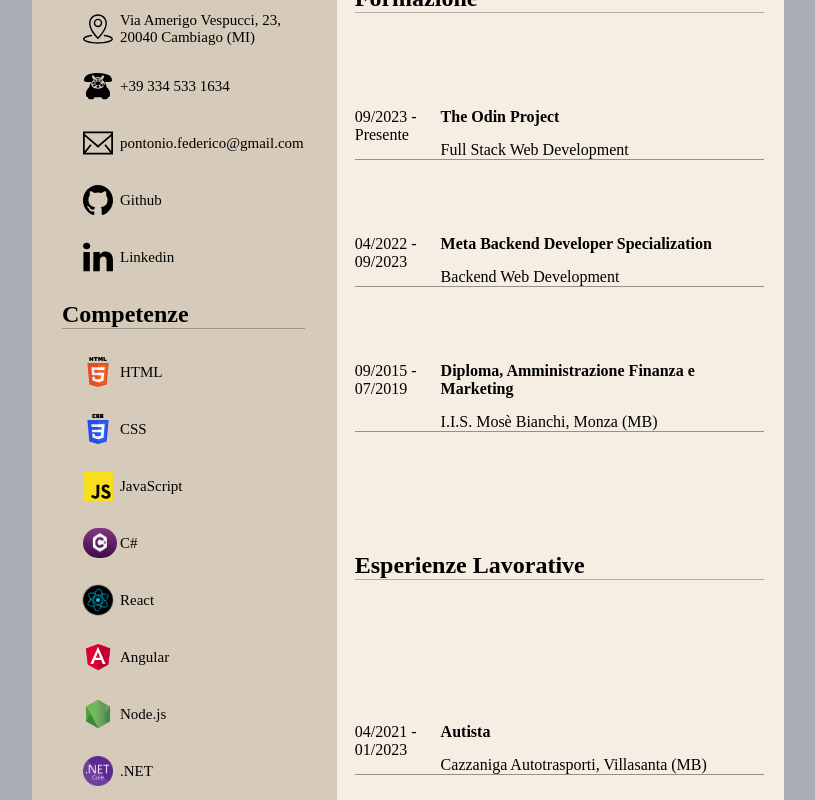
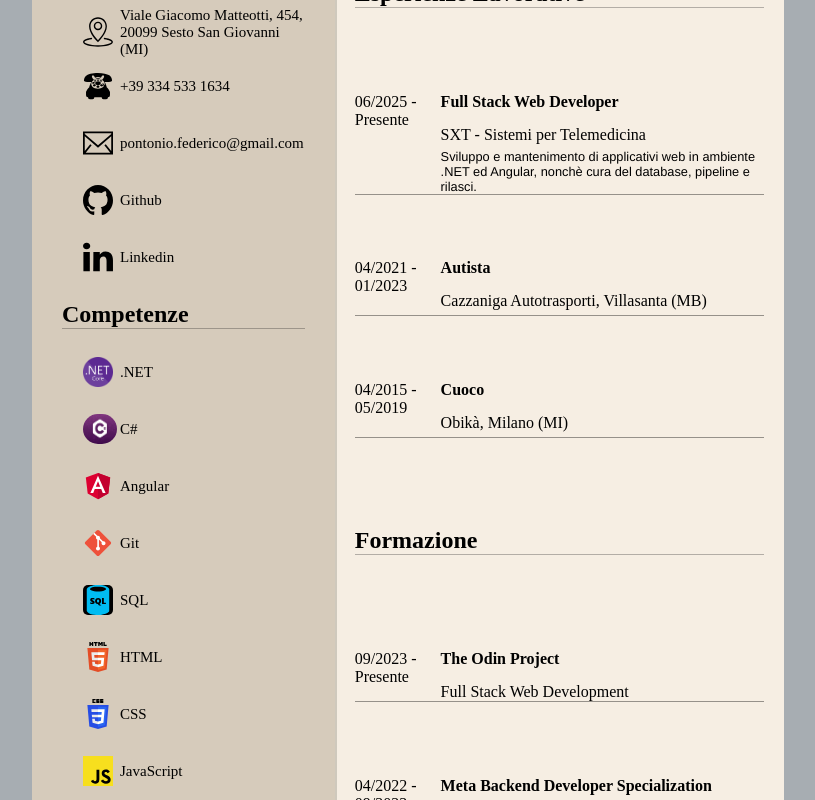
Before and after one commit to FedericoPontonio/InteractiveCV, a React (Vite) app: page / in a window 1280 px wide. Shown: the part 400-1200 px from the top of the page, without its empty margins (232-1047 px from the left). Built offline with nearby package versions, Linux system fonts and the light colour scheme.

Commit message:
Adds most recent (minimal) updates

```diff
--- a/src/assets/data.json
+++ b/src/assets/data.json
@@ -2,7 +2,7 @@
     "it": {
       "name": "Federico Pontonio",
       "contact": {
-        "address": "Via Amerigo Vespucci, 23, 20040 Cambiago (MI)",
+        "address": "Viale Giacomo Matteotti, 454, 20099 Sesto San Giovanni (MI)",
         "phone": "+39 334 533 1634",
         "email": "pontonio.federico@gmail.com",
         "linkedin": "https://www.linkedin.com/in/federico-pontonio/",
@@ -32,6 +32,12 @@
         }
       ],
       "experience": [
+        {
+          "role": "Full Stack Web Developer",
+          "company": "SXT - Sistemi per Telemedicina",
+          "date": "06/2025 - Presente",
+          "details": "Sviluppo e mantenimento di applicativi web in ambiente .NET ed Angular, nonchè cura del database, pipeline e rilasci."
+        },
         {
           "role": "Autista",
           "company": "Cazzaniga Autotrasporti, Villasanta (MB)",
--- a/src/components/LeftColumn/LeftColumn.jsx
+++ b/src/components/LeftColumn/LeftColumn.jsx
@@ -50,16 +50,16 @@ function LeftColumn({languageSelected, setModalContent, setModalVisible, staticV
             <>
                 <h2 className='leftColumnsHeader'>{languageSelected === 'it' ? 'Competenze' : 'Skills'}</h2>
                 <ul>
+                    <li><img src={dotnet} alt="dotnet icon" />.NET</li>
+                    <li><img id='cs' src={cs} alt="c# icon" />C#</li>
+                    <li><img src={angular} alt="angular icon" />Angular</li>
+                    <li><img src={gitSVG} alt="git icon" /><p>Git</p></li>
+                    <li><img id='sqlIcon' src={sqlSVG} alt="sql icon" /><p>SQL</p></li>
                     <li><img src={htmlSVG} alt="html icon" /><p>HTML</p></li>
                     <li><img src={cssSVG} alt="css icon" /><p>CSS</p></li>
                     <li><img src={jsSVG} alt="js icon" /><p>JavaScript</p></li>
-                    <li><img id='cs' src={cs} alt="c# icon" />C#</li>
                     <li><img id='reactIcon' src={reactSVG} alt="react icon" /><p>React</p></li>
-                    <li><img src={angular} alt="angular icon" />Angular</li>
                     <li><img src={nodeSVG} alt="node icon" /><p>Node.js</p></li>
-                    <li><img src={dotnet} alt="dotnet icon" />.NET</li>
-                    <li><img src={gitSVG} alt="git icon" /><p>Git</p></li>
-                    <li><img id='sqlIcon' src={sqlSVG} alt="sql icon" /><p>SQL</p></li>
                 </ul>
             </>
         )
--- a/src/components/MainSection/MainSection.css
+++ b/src/components/MainSection/MainSection.css
@@ -41,3 +41,8 @@
     justify-content: end;
     font-size: 10px;
 }
+
+.details {
+    font-size: 0.8em;
+    font-family:'Franklin Gothic Medium', 'Arial Narrow', Arial, sans-serif ;
+}
--- a/src/components/MainSection/MainSection.jsx
+++ b/src/components/MainSection/MainSection.jsx
@@ -12,8 +12,8 @@ function MainSection({languageSelected, data, setModalContent, setModalVisible,
 
     return (
         <div className='MainSection'>
+            <WorkExperiences languageSelected = {languageSelected}  setModalContent ={setModalContent} setModalVisible = {setModalVisible}  />
             <Education languageSelected = {languageSelected}  setModalContent ={setModalContent} setModalVisible = {setModalVisible} staticView={staticView} />
-            <WorkExperiences languageSelected = {languageSelected}  setModalContent ={setModalContent} setModalVisible = {setModalVisible}  />
             <div className='footerAuthorization'>{footerAuthorization()}</div>
         </div>
     )
--- a/src/components/MainSection/WorkExperiences/WorkExperiences.jsx
+++ b/src/components/MainSection/WorkExperiences/WorkExperiences.jsx
@@ -11,7 +11,8 @@ function WorkExperiences({languageSelected}) {
                     <div className='experienceInstance' key={index}>
                         <div>{workExp.date}</div>
                         <h4 className='experienceTitle'>{workExp.role}</h4>
-                        <div>{workExp.company}</div>
+                        <div>{workExp.company}</div> <div></div>
+                        <div className='details'>{workExp.details}</div>
                         {/* <div>{education.description}</div> */}
                     </div>
                 )
```
Also changed, not shown: 1 other file (tests, documents, lock files or other folders).
